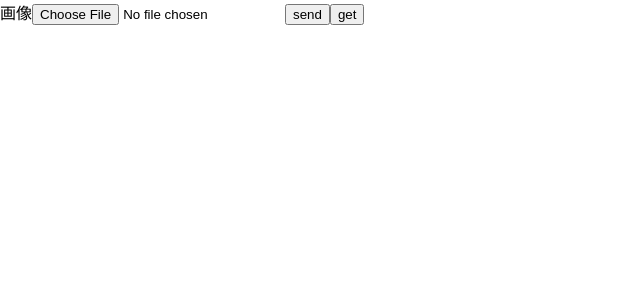
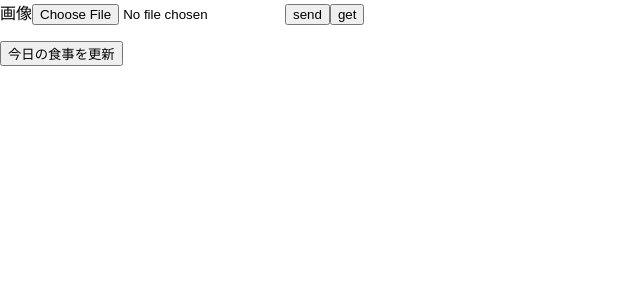
Before and after one commit to startaiyo/bohlapp, a React (Create React App) app in the folder bohlapp/: page / in a window 1280 px wide. Shown: the top 300 px of the page, without its empty margins (0-640 px from the left). Built offline with nearby package versions, Linux system fonts and the light colour scheme.

Commit message:
inputタグの実装

```diff
--- a/bohlapp/src/components/submitform.js
+++ b/bohlapp/src/components/submitform.js
@@ -6,18 +6,17 @@ class Container extends Component {
   state ={
     selectedFile: null,
     keyname: null,
-    results: []
+    results: [],
+    f_data: []
   }
   fileSelectedHandler = event => {
-    console.log(event.target.files[0])
     this.setState({
       selectedFile: event.target.files[0]
     })
   }
-  fileUploadHandler = e=>{
+  fileUploadHandler = e =>{
     const fd = new FormData();
     fd.append('image', this.state.selectedFile,this.state.selectedFile.name);
-    console.log(fd)
     axios.post('https://vyq3zznjx3.execute-api.ap-northeast-1.amazonaws.com/default/bohlfunc/',fd).then((response)=>{console.log(response); this.setState({keyname: response.data['key']})}).then(()=>{setTimeout(()=>{axios.get(`https://vyq3zznjx3.execute-api.ap-northeast-1.amazonaws.com/default/bohlfunc/${this.state.keyname}`).then( (res)=>{ console.log(res.data); this.setState({results: res.data})})},10000)}).catch((e)=>{console.log(e);})
     e.preventDefault();
   }
@@ -25,16 +24,32 @@ class Container extends Component {
     e.preventDefault();
     axios.get(`https://vyq3zznjx3.execute-api.ap-northeast-1.amazonaws.com/default/bohlfunc/${this.state.keyname}`).then( (res)=>{ console.log(res.data); this.setState({results: res.data})})
   }
+  dataRegister = e =>{
+    let num = Number(e.target.value)
+    console.log(this.state.results[num])
+    this.setState({
+      f_data: this.state.results[num]
+    })
+  }
+  dataSubmitter = e => {
+    e.preventDefault();
+    console.log(e.target.value);
+  }
   render(){
-    const rs = this.state.results.map((item)=><p>{item.food_name}</p>)
+    const rs = this.state.results.map((item,index)=><p><label key={index}><input type="radio" value={index} onChange={this.dataRegister} checked={this.state.f_data['food_name'] === item.food_name}/>{item.food_name}</label></p>)
     return (
+    <div>
       <form>
           <label htmlFor="img">画像</label>
           <input id="img" type="file" onChange={this.fileSelectedHandler} encType="image/jpeg"/>
           <button onClick={this.fileUploadHandler}>send</button>
           <button onClick={this.dataGetter}>get</button>
+      </form>
+      <form onSubmit={this.dataSubmitter}>
         <p>{rs}</p>
+        <button>今日の食事を更新</button>
       </form>
+    </div>
    );
   }
 }
```
Lines whose indentation alone changed are shown as unchanged.
